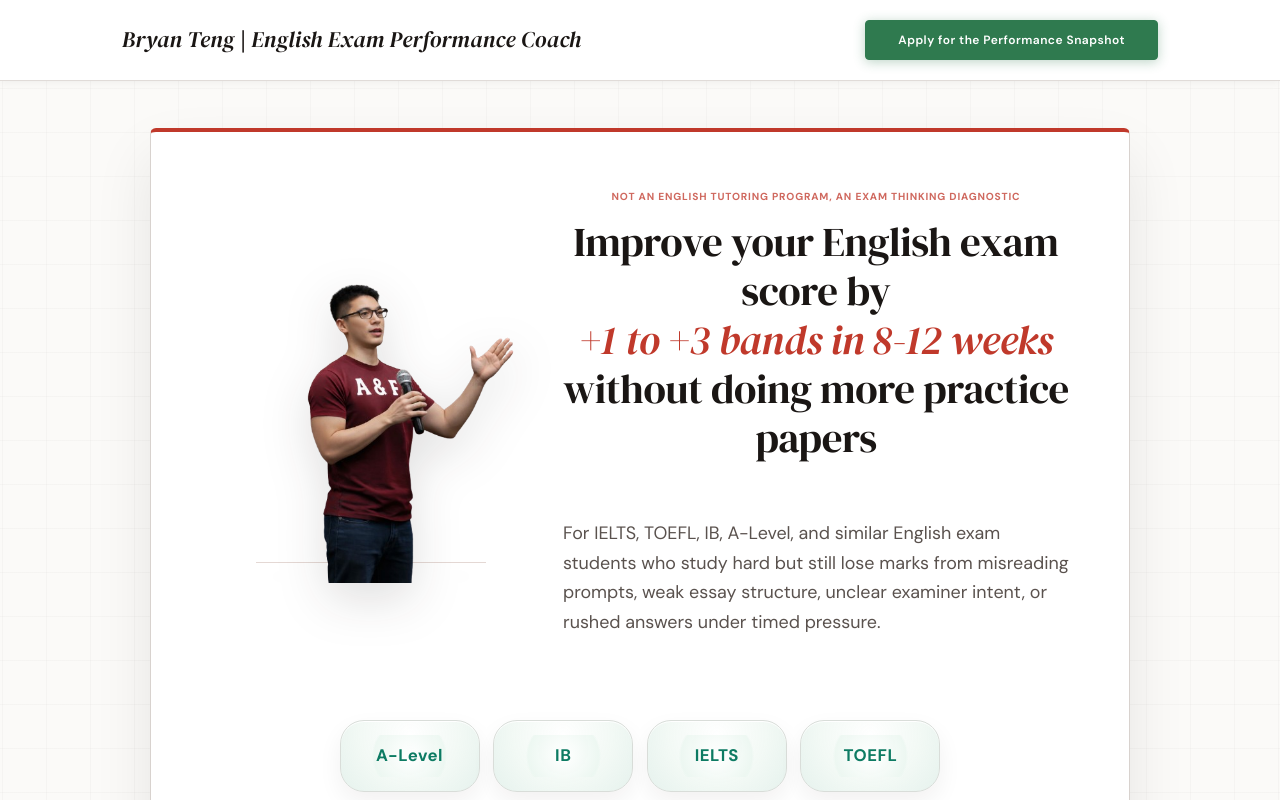
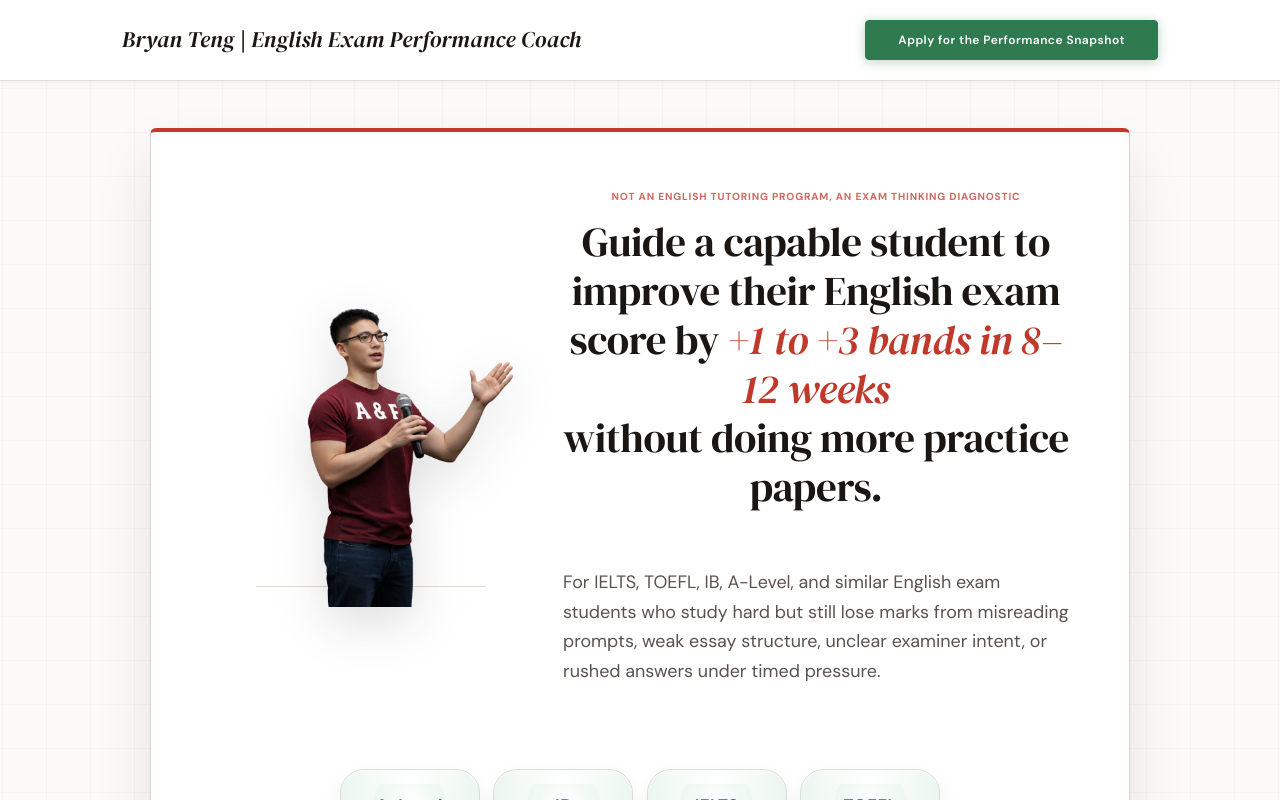
Before and after one commit to zakmero/bryan-coaching-site, a React (Vite) app: page / in a window 1280 px wide. Shown: the top 800 px of the page. Built offline with nearby package versions, Linux system fonts and the light colour scheme.

Commit message:
Update hero exam score headline

```diff
--- a/src/AppV2CRO.jsx
+++ b/src/AppV2CRO.jsx
@@ -58,7 +58,7 @@ function Hero() {
           <div className="v3-hero-content">
             <p className="v3-eyebrow">Premium Exam Performance Coaching</p>
             <h1>
-              Improve your English exam score by +1 to +3 bands in 8-12 weeks - without doing more practice papers
+              Guide a capable student to improve their English exam score by +1 to +3 bands in 8–12 weeks without doing more practice papers.
             </h1>
             <p className="v3-subtitle">
               For IELTS, TOEFL, IB, A-Level, and similar English exam students who study hard but still lose marks from misreading prompts, weak essay structure, unclear examiner intent, or rushed answers under timed pressure.
--- a/src/AppV2Original.jsx
+++ b/src/AppV2Original.jsx
@@ -398,8 +398,9 @@ const Hero = () => {
           <p className="v2-hero-eyebrow v2-hero-eyebrow-mobile">{HERO_EYEBROW_TEXT}</p>
           <p className="v2-hero-eyebrow v2-hero-eyebrow-desktop">{HERO_EYEBROW_TEXT}</p>
           <h1 className="v2-hero-title v2-animate-fade-up v2-delay-100">
-            Improve your English exam score by <br />
-            <span className="v2-title-accent">+1 to +3 bands in 8-12 weeks</span> without doing more practice papers
+            Guide a capable student to improve their English exam score by <span className="v2-title-accent">+1 to +3 bands in 8–12 weeks</span>
+            <br />
+            without doing more practice papers.
           </h1>
           </div>
           <p className="v2-hero-subtitle v2-hero-copy-subtitle v2-animate-fade-up v2-delay-200">
```
